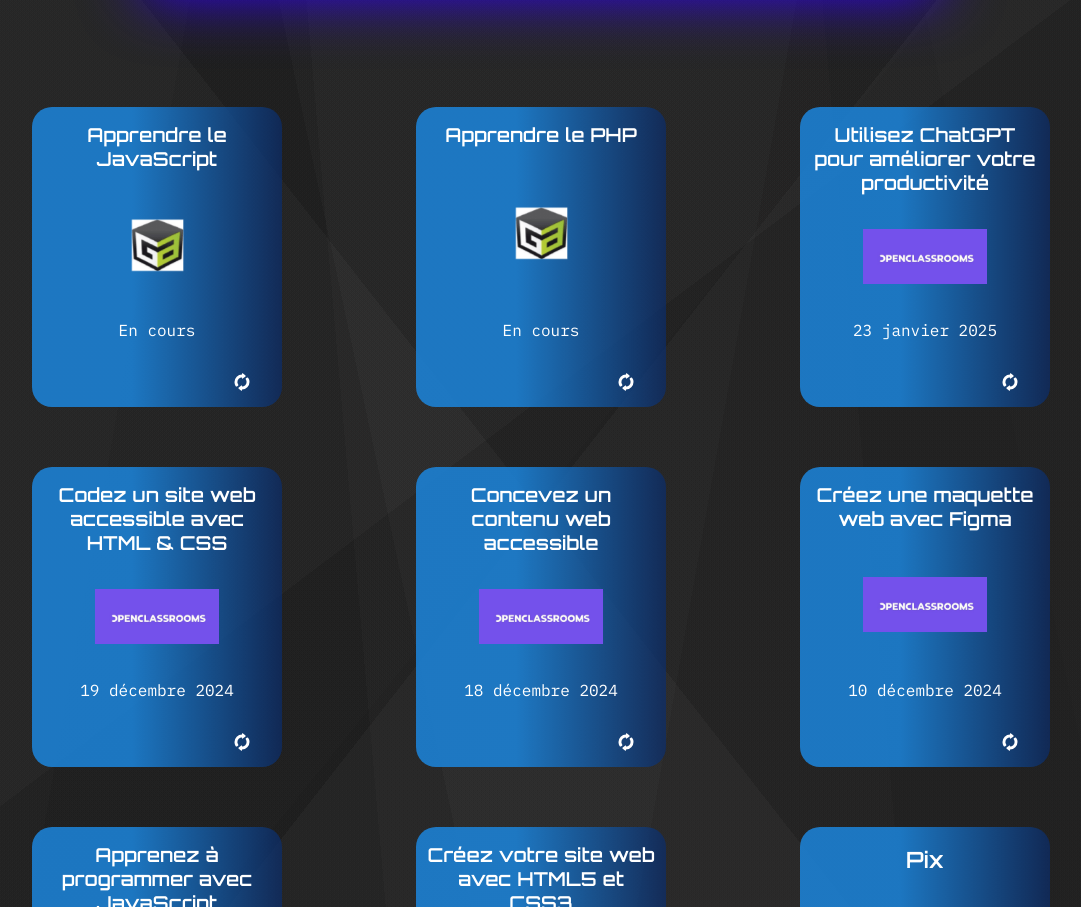
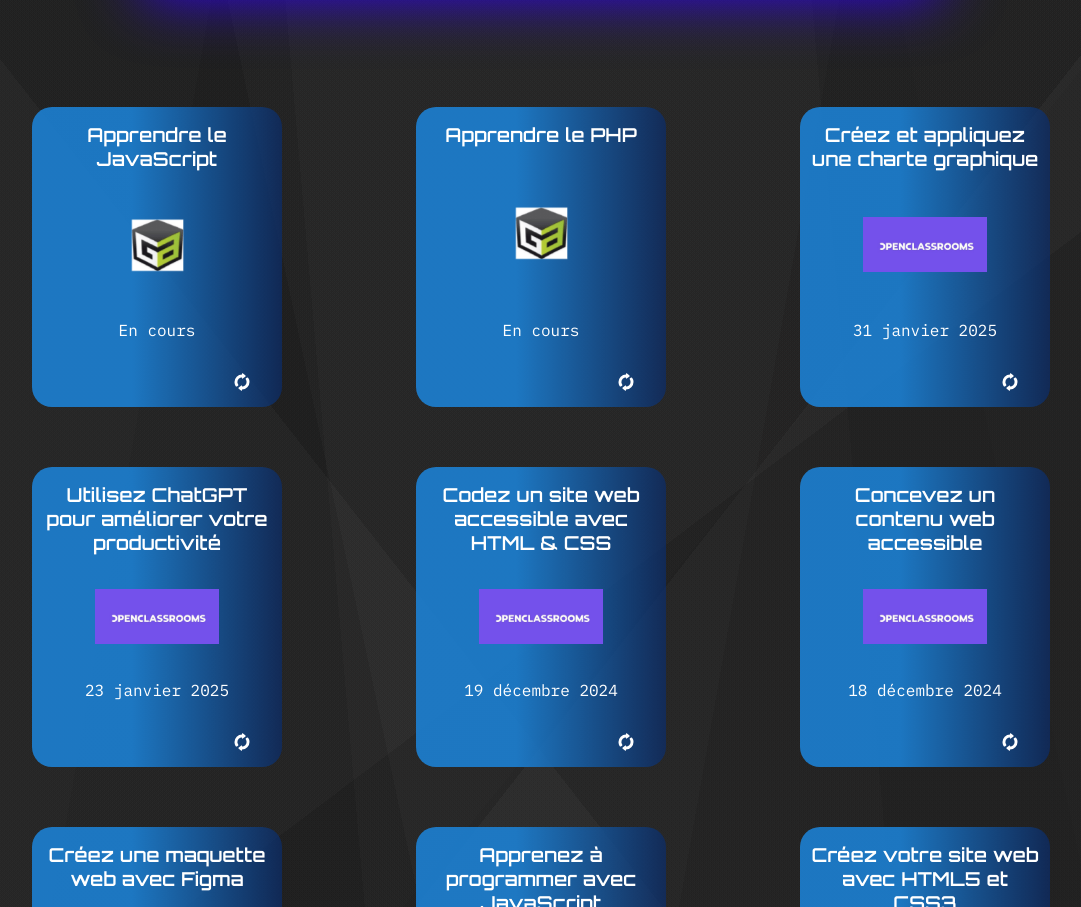
Before and after one commit to Nino-Rameau/portfolio-nino-rameau, a plain HTML site: page competence.html in a window 1280 px wide. Shown: the part 1814-2721 px from the top of the page, without its empty margins (99-1180 px from the left). Drawn offline with Linux system fonts and the light colour scheme.

Commit message:
ajout certif charte graph

```diff
--- a/competence.html
+++ b/competence.html
@@ -302,6 +302,44 @@
                 <li>Réalisation d’un site complet avec du PHP</li>
               </ul>
               <a href="https://grafikart.fr/formations/php"
+                >Consulter la formation</a
+              >
+            </div>
+          </div>
+        </div>
+
+        <div class="carte-certif" tabindex="0">
+          <div class="carte">
+            <div class="carte-certif-face-avant">
+              <h2 class="titre-certif">
+                Créez et appliquez une charte graphique
+              </h2>
+              <img
+                src="assets/img/logo-openclasseroom.jpg"
+                alt="logo openclassrooms"
+                class="logo-carte-certification"
+              />
+              <p>31 janvier 2025</p>
+              <svg
+                xmlns="http://www.w3.org/2000/svg"
+                viewBox="0 0 24 24"
+                class="fleche-verso-carte-certification"
+              >
+                <path
+                  fill="currentColor"
+                  d="M3 12q0-3.75 2.625-6.375T12 3V2q0-.3.275-.45t.525.05l3.125 2.35q.4.3.4.8t-.4.8L12.8 7.9q-.25.2-.525.05T12 7.5v-1q-2.275 0-3.888 1.613T6.5 12q0 .825.238 1.588T7.4 15q.275.4.225.863T7.2 16.6l-.85.625q-.45.35-1 .275t-.875-.55q-.725-1.075-1.1-2.325T3 12m9 9v1q0 .3-.275.45t-.525-.05l-3.125-2.35q-.4-.3-.4-.8t.4-.8L11.2 16.1q.25-.2.525-.05t.275.45v1q2.275 0 3.888-1.613T17.5 12q0-.825-.238-1.588T16.6 9q-.275-.4-.225-.862T16.8 7.4l.85-.625q.45-.35 1-.263t.875.538q.7 1.075 1.088 2.325T21 12q0 3.75-2.625 6.375T12 21"
+                />
+              </svg>
+            </div>
+            <div class="carte-certif-face-arriere">
+              <h3 class="titre-objectif-certification">Objectifs :</h3>
+              <ul>
+                <li>Comprendre l'utilité d'une charte graphique</li>
+                <li>Créer une charte graphique</li>
+                <li>Appliquer une charte graphique existante</li>
+              </ul>
+              <a
+                href="https://openclassrooms.com/fr/courses/5454886-creez-et-appliquez-une-charte-graphique"
                 >Consulter la formation</a
               >
             </div>
```
